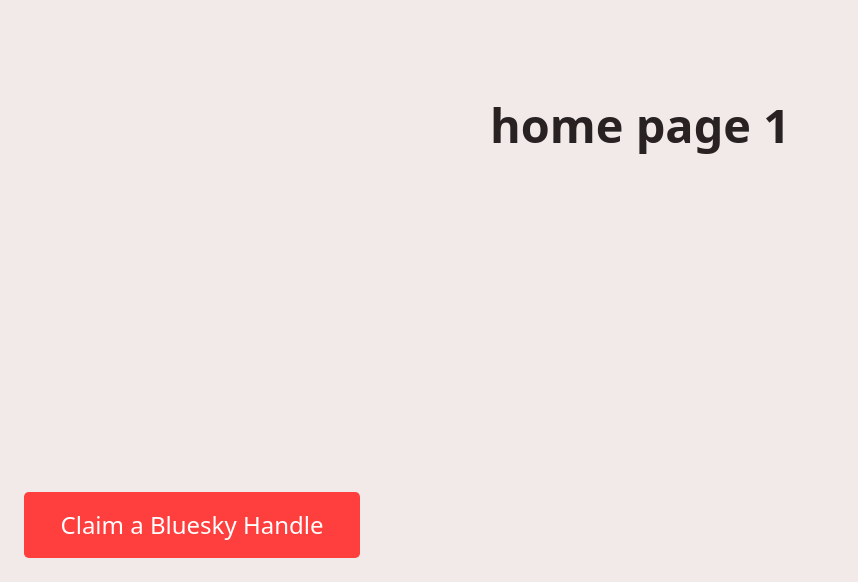
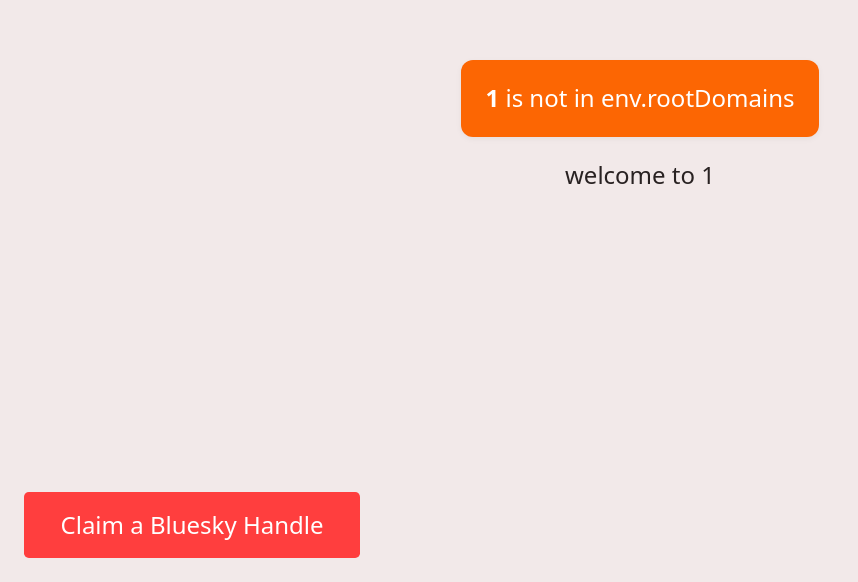
Before and after one commit to zyplos/bluesky-handles-kiosk, a Next.js app: page /hostnameSpecific/1 in a window 1280 px wide. Shown: the part 218-800 px from the top of the page, without its empty margins (0-858 px from the left). Built offline with nearby package versions, Linux system fonts and the light colour scheme; no server answers.

Commit message:
per hostname landing page content

```diff
--- a/app/hostnameSpecific/[rootDomain]/page.tsx
+++ b/app/hostnameSpecific/[rootDomain]/page.tsx
@@ -1,6 +1,6 @@
 import Image from "next/image";
 import { auth } from "@/internals/auth";
-import type { HostnameSpecificPageProps } from "@/internals/utils";
+import { rootDomains, type HostnameSpecificPageProps } from "@/internals/utils";
 import { PageButton } from "@/components/Button";
 import {
   CenteredContent,
@@ -8,6 +8,8 @@
   HomeLayout,
 } from "@/components/HomeLayout";
 import { SignOutButton } from "@/components/SignOutButton";
+import HostnameLandingContent from "@/components/HostnameLandingContent";
+import Alert from "@/components/Alert";
 
 export default async function SubdomainPage({
   params,
@@ -19,7 +21,12 @@
   return (
     <HomeLayout hostname={rootDomain}>
       <CenteredContent>
-        <h1>home page {rootDomain}</h1>
+        {!rootDomains.includes(rootDomain) && (
+          <Alert variant="info" className="bottomSpaceMargin">
+            <span className="bold">{rootDomain}</span> is not in env.rootDomains
+          </Alert>
+        )}
+        <HostnameLandingContent rootDomain={rootDomain} />
       </CenteredContent>
 
       <FooterContent>
@@ -44,7 +51,9 @@
 
               <SignOutButton />
             </div>
-            <PageButton href="/handles">Claim Handle</PageButton>
+            <PageButton href="/handles" style={{ marginLeft: "auto" }}>
+              Claim Handle
+            </PageButton>
           </>
         )}
       </FooterContent>
--- a/components/Button/index.tsx
+++ b/components/Button/index.tsx
@@ -42,7 +42,9 @@
 
 //
 
-interface PageButtonProps extends LinkProps {
+interface PageButtonProps
+  extends LinkProps,
+    React.HTMLAttributes<HTMLAnchorElement> {
   children: ReactNode;
   className?: string;
 }
@@ -51,6 +53,7 @@
   href,
   className,
   children,
+  style,
   ...props
 }: PageButtonProps) {
   return (
--- /dev/null
+++ b/components/HostnameLandingContent/index.tsx
@@ -0,0 +1,27 @@
+interface HostnameLandingContentProps {
+  rootDomain: string;
+}
+
+export default function HostnameLandingContent({
+  rootDomain,
+}: HostnameLandingContentProps) {
+  switch (rootDomain) {
+    case "waypast.cool":
+      return <WayPastCool />;
+    default:
+      return <div>welcome to {rootDomain}</div>;
+  }
+}
+
+function WayPastCool() {
+  return (
+    <>
+      {/** biome-ignore lint/a11y/useMediaCaption: nothing to caption */}
+      <video controls loop>
+        <source src="/static-assets/sonic-underground.webm" type="video/webm" />
+
+        <source src="/static-assets/sonic-underground.mp4" type="video/mp4" />
+      </video>
+    </>
+  );
+}
--- a/styles/_globals.scss
+++ b/styles/_globals.scss
@@ -72,6 +72,13 @@
 
 a {
   color: var(--color-link);
+}
+
+video {
+  max-width: 100%;
+  height: auto;
+  display: block;
+  border-radius: var(--radius);
 }
 
 // ===== global classes
```
Also changed, not shown: 2 other files (tests, documents, lock files or other folders).
